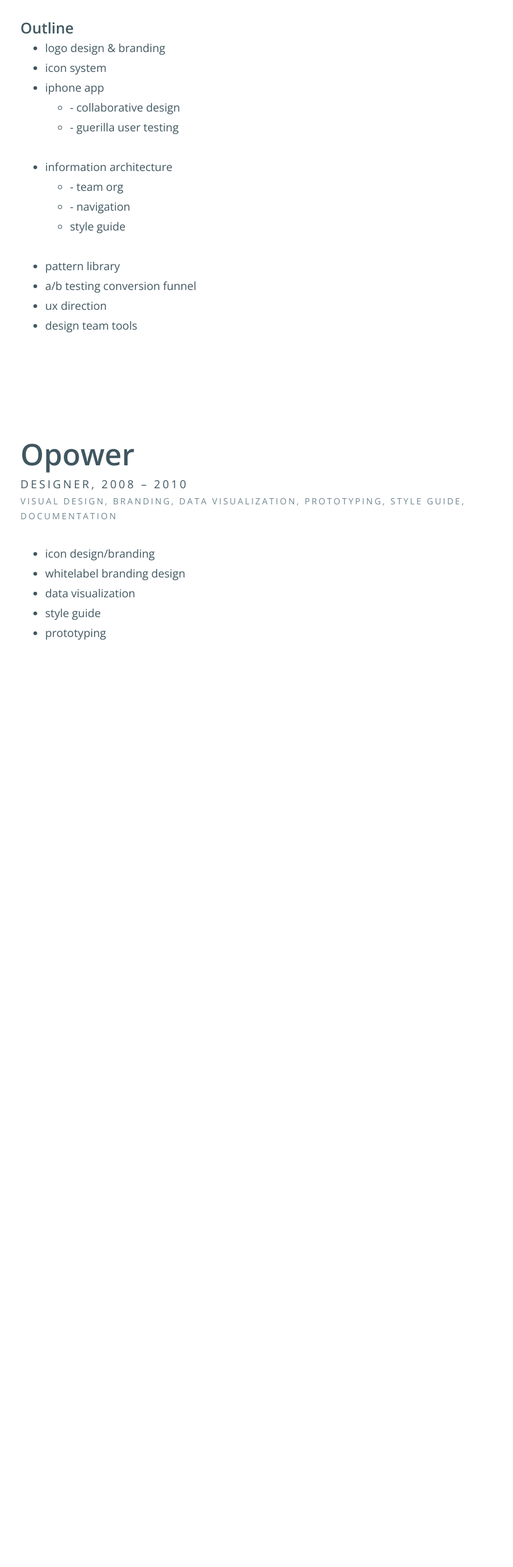
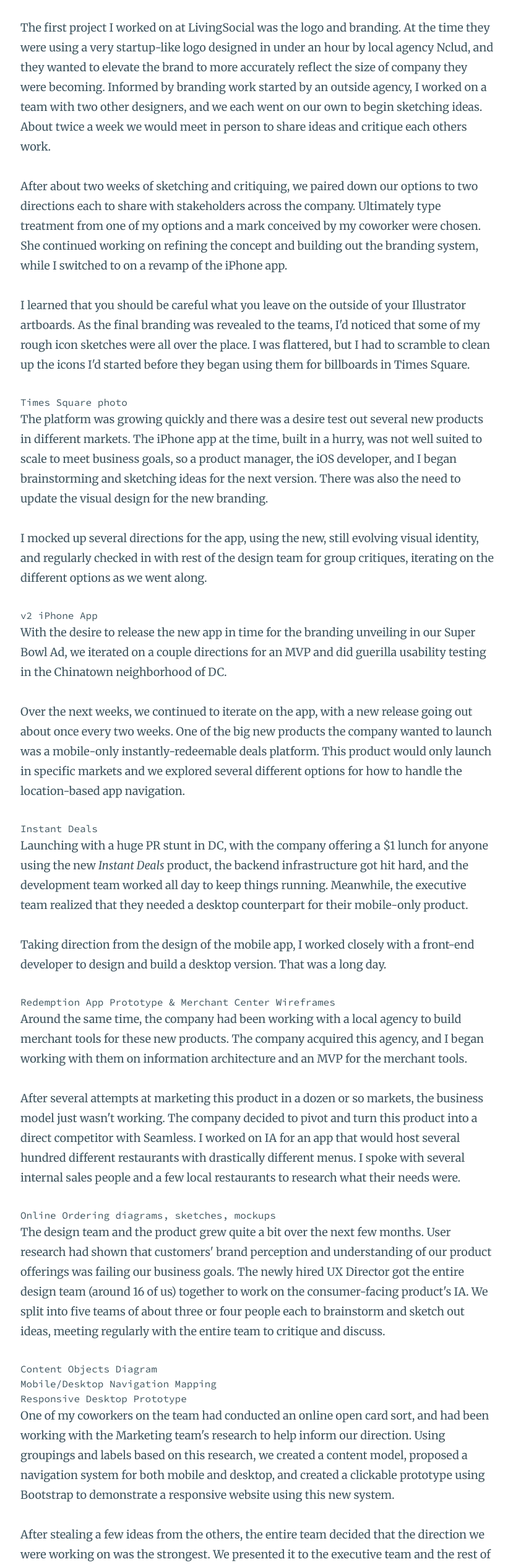
Before and after one commit to jxnblk/Jxnblk.com, a plain HTML site: page work/index.html in a window 1280 px wide. Shown: the part 7039-9568 px from the top of the page at 62% size, without its empty margins (223-1052 px from the left). Before the commit the page ends 8172 px from the top, so only its background shows below. Drawn offline with nearby package versions, Linux system fonts and the light colour scheme.

Commit message:
Draft of ls section

```diff
--- a/work/index.html
+++ b/work/index.html
@@ -267,6 +267,116 @@
       <h2 class="h4 caps regular">Senior UX Designer, 2010 – 2013</h2>
       <p class="f5 caps mid-gray">IA, UX Direction, Branding, Mobile App Design, Style Guides, Internal Designer Resources, Documentation</p>
     </header>
+    <p class="serif">
+      The first project I worked on at LivingSocial was the logo and branding.
+      At the time they were using a very startup-like logo designed in under an hour by local agency Nclud,
+      and they wanted to elevate the brand to more accurately reflect the size of company they were becoming.
+      Informed by branding work started by an outside agency,
+      I worked on a team with two other designers, and we each went on our own to begin sketching ideas.
+      About twice a week we would meet in person to share ideas and critique each others work.
+    </p>
+    <p class="serif">
+      After about two weeks of sketching and critiquing,
+      we paired down our options to two directions each
+      to share with stakeholders across the company.
+      Ultimately type treatment from one of my options and a mark conceived by my coworker were chosen.
+      She continued working on refining the concept and building out the branding system,
+      while I switched to on a revamp of the iPhone app.
+    </p>
+    <p class="serif">
+      I learned that you should be careful what you leave on the outside of your Illustrator artboards.
+      As the final branding was revealed to the teams,
+      I'd noticed that some of my rough icon sketches were all over the place.
+      I was flattered, but I had to scramble to clean up the icons
+      I'd started before they began using them for billboards in Times Square.
+    </p>
+    <pre>Times Square photo</pre>
+
+    <p class="serif">
+      The platform was growing quickly and there was a desire test out several new products in different markets.
+      The iPhone app at the time, built in a hurry, was not well suited to scale to meet business goals,
+      so a product manager, the iOS developer, and I began brainstorming and sketching ideas for the next version.
+      There was also the need to update the visual design for the new branding.
+    </p>
+    <p class="serif">
+      I mocked up several directions for the app, using the new, still evolving visual identity,
+      and regularly checked in with rest of the design team for group critiques,
+      iterating on the different options as we went along.
+    </p>
+    <pre>v2 iPhone App</pre>
+    <p class="serif">
+      With the desire to release the new app in time for the branding unveiling in our Super Bowl Ad,
+      we iterated on a couple directions for an MVP and did guerilla usability testing in the Chinatown
+      neighborhood of DC.
+    </p>
+    <p class="serif">
+      Over the next weeks, we continued to iterate on the app,
+      with a new release going out about once every two weeks.
+      One of the big new products the company wanted to launch was a mobile-only
+      instantly-redeemable deals platform.
+      This product would only launch in specific markets and we explored several different options
+      for how to handle the location-based app navigation.
+    </p>
+    <pre>Instant Deals</pre>
+    <p class="serif">
+      Launching with a huge PR stunt in DC,
+      with the company offering a $1 lunch for anyone using the new <em>Instant Deals</em> product,
+      the backend infrastructure got hit hard,
+      and the development team worked all day to keep things running.
+      Meanwhile, the executive team realized that they needed a desktop counterpart
+      for their mobile-only product.
+    </p>
+    <p class="serif">
+      Taking direction from the design of the mobile app,
+      I worked closely with a front-end developer to design and build a desktop version.
+      That was a long day.
+    </p>
+    <pre>Redemption App Prototype & Merchant Center Wireframes</pre>
+    <p class="serif">
+      Around the same time, the company had been working with a local agency to build
+      merchant tools for these new products. The company acquired this agency,
+      and I began working with them on information architecture and an MVP for the merchant tools.
+    </p>
+    <p class="serif">
+      After several attempts at marketing this product in a dozen or so markets,
+      the business model just wasn't working.
+      The company decided to pivot and turn this product into a direct competitor with Seamless.
+      I worked on IA for an app that would host several hundred different restaurants
+      with drastically different menus.
+      I spoke with several internal sales people and a few local restaurants to research what their needs were.
+    </p>
+    <pre>Online Ordering diagrams, sketches, mockups</pre>
+    <p class="serif">
+      The design team and the product grew quite a bit over the next few months.
+      User research had shown that customers' brand perception and understanding
+      of our product offerings was failing our business goals.
+      The newly hired UX Director got the entire design team (around 16 of us) together to work
+      on the consumer-facing product's IA.
+      We split into five teams of about three or four people each to brainstorm and sketch out ideas,
+      meeting regularly with the entire team to critique and discuss.
+    </p>
+    <pre>Content Objects Diagram</pre>
+    <pre>Mobile/Desktop Navigation Mapping</pre>
+    <pre>Responsive Desktop Prototype</pre>
+    <p class="serif">
+      One of my coworkers on the team had conducted an online open card sort,
+      and had been working with the Marketing team's research to help inform our direction.
+      Using groupings and labels based on this research,
+      we created a content model, proposed a navigation system for both mobile and desktop,
+      and created a clickable prototype using Bootstrap to demonstrate a responsive
+      website using this new system.
+    </p>
+    <p class="serif">
+      After stealing a few ideas from the others, the entire team decided that the direction
+      we were working on was the strongest. We presented it to the executive team
+      and the rest of the product development team and got immediate buy in.
+    </p>
+    <p class="serif">
+    </p>
+
+
+
+
     <h3>Outline</h3>
     <ul>
       <li>logo design & branding</li>
```
